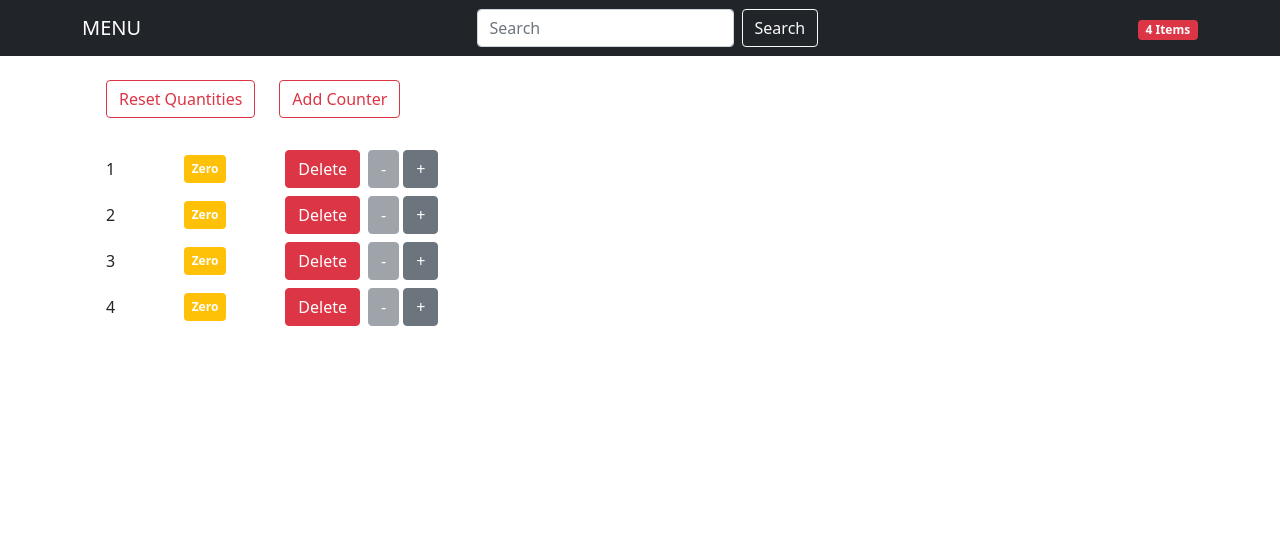
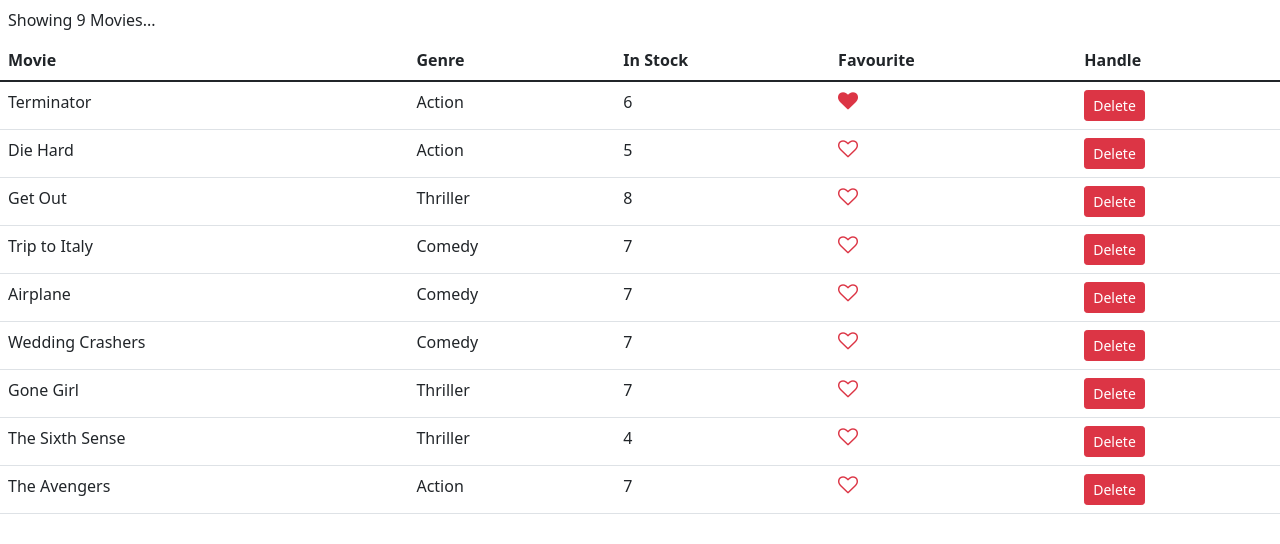
Before and after one commit to anasabufarraj/hello_react, a React (Create React App) app: page / in a window 1280 px wide. Shown: the top 544 px of the page. Built offline with nearby package versions, Linux system fonts and the light colour scheme.

Commit message:
Like feature

```diff
--- /dev/null
+++ b/src/components/common/like.jsx
@@ -0,0 +1,30 @@
+// Stateless functional component
+function Like(props) {
+  let iconClass = props.liked ? 'fa-heart' : 'fa-heart-o';
+  return (
+    <i
+      style={{ fontSize: 20, cursor: 'pointer' }}
+      className={`fa ${iconClass} text-danger test`}
+      onClick={props.onLike}
+    />
+  );
+}
+
+export default Like;
+
+// import React, { Component } from 'react';
+//
+// class Like extends Component {
+//   render() {
+//     let iconClass = this.props.liked ? 'fa-heart' : 'fa-heart-o';
+//     return (
+//       <i
+//         style={{ fontSize: 20, cursor: 'pointer' }}
+//         className={`fa ${iconClass} text-danger test`}
+//         onClick={this.props.onLike}
+//       />
+//     );
+//   }
+// }
+//
+// export default Like;
--- a/src/components/movies.jsx
+++ b/src/components/movies.jsx
@@ -1,9 +1,10 @@
 import React, { Component } from 'react';
-import { getMovies } from '../services/fakeMovieService';
+import { movies } from '../services/fakeMovieService';
+import Like from './common/like';
 
 class Movies extends Component {
   state = {
-    movies: getMovies(),
+    movies: movies,
   };
 
   deleteMovie(movie) {
@@ -15,6 +16,13 @@
     return this.state.movies.length > 1
       ? `Showing ${this.state.movies.length} Movies`
       : `Showing ${this.state.movies.length} Movie`;
+  }
+
+  handleLike(movie) {
+    let movies = [...this.state.movies];
+    let index = movies.indexOf(movie);
+    movies[index].liked = !movies[index].liked;
+    this.setState({ movies });
   }
 
   render() {
@@ -30,6 +38,7 @@
               <th scope="col">Movie</th>
               <th scope="col">Genre</th>
               <th scope="col">In Stock</th>
+              <th scope="col">Favourite</th>
               <th scope="col">Handle</th>
             </tr>
           </thead>
@@ -39,6 +48,9 @@
                 <td>{movie.title}</td>
                 <td>{movie.genre.name}</td>
                 <td>{movie.numberInStock}</td>
+                <td>
+                  <Like liked={movie.liked} onLike={() => this.handleLike(movie)} />
+                </td>
                 <td>
                   <button
                     onClick={() => this.deleteMovie(movie)}
--- a/src/index.js
+++ b/src/index.js
@@ -1,13 +1,13 @@
 import React from 'react';
 import ReactDOM from 'react-dom';
-import App from './App';
+import Movies from './components/movies';
 import 'bootstrap/dist/css/bootstrap.css';
 import 'font-awesome/css/font-awesome.css';
 import reportWebVitals from './reportWebVitals';
 
 ReactDOM.render(
   <React.StrictMode>
-    <App />
+    <Movies />
   </React.StrictMode>,
   document.getElementById('root')
 );
--- a/src/services/fakeMovieService.js
+++ b/src/services/fakeMovieService.js
@@ -8,6 +8,7 @@
     numberInStock: 6,
     dailyRentalRate: 2.5,
     publishDate: '2018-01-03T19:04:28.809Z',
+    liked: true,
   },
   {
     _id: '5b21ca3eeb7f6fbccd471816',
@@ -15,6 +16,7 @@
     genre: { _id: '5b21ca3eeb7f6fbccd471818', name: 'Action' },
     numberInStock: 5,
     dailyRentalRate: 2.5,
+    liked: false,
   },
   {
     _id: '5b21ca3eeb7f6fbccd471817',
@@ -22,6 +24,7 @@
     genre: { _id: '5b21ca3eeb7f6fbccd471820', name: 'Thriller' },
     numberInStock: 8,
     dailyRentalRate: 3.5,
+    liked: false,
   },
   {
     _id: '5b21ca3eeb7f6fbccd471819',
@@ -29,6 +32,7 @@
     genre: { _id: '5b21ca3eeb7f6fbccd471814', name: 'Comedy' },
     numberInStock: 7,
     dailyRentalRate: 3.5,
+    liked: false,
   },
   {
     _id: '5b21ca3eeb7f6fbccd47181a',
@@ -36,6 +40,7 @@
     genre: { _id: '5b21ca3eeb7f6fbccd471814', name: 'Comedy' },
     numberInStock: 7,
     dailyRentalRate: 3.5,
+    liked: false,
   },
   {
     _id: '5b21ca3eeb7f6fbccd47181b',
@@ -43,6 +48,7 @@
     genre: { _id: '5b21ca3eeb7f6fbccd471814', name: 'Comedy' },
     numberInStock: 7,
     dailyRentalRate: 3.5,
+    liked: false,
   },
   {
     _id: '5b21ca3eeb7f6fbccd47181e',
@@ -50,6 +56,7 @@
     genre: { _id: '5b21ca3eeb7f6fbccd471820', name: 'Thriller' },
     numberInStock: 7,
     dailyRentalRate: 4.5,
+    liked: false,
   },
   {
     _id: '5b21ca3eeb7f6fbccd47181f',
@@ -57,6 +64,7 @@
     genre: { _id: '5b21ca3eeb7f6fbccd471820', name: 'Thriller' },
     numberInStock: 4,
     dailyRentalRate: 3.5,
+    liked: false,
   },
   {
     _id: '5b21ca3eeb7f6fbccd471821',
@@ -64,6 +72,7 @@
     genre: { _id: '5b21ca3eeb7f6fbccd471818', name: 'Action' },
     numberInStock: 7,
     dailyRentalRate: 3.5,
+    liked: false,
   },
 ];
 
```
